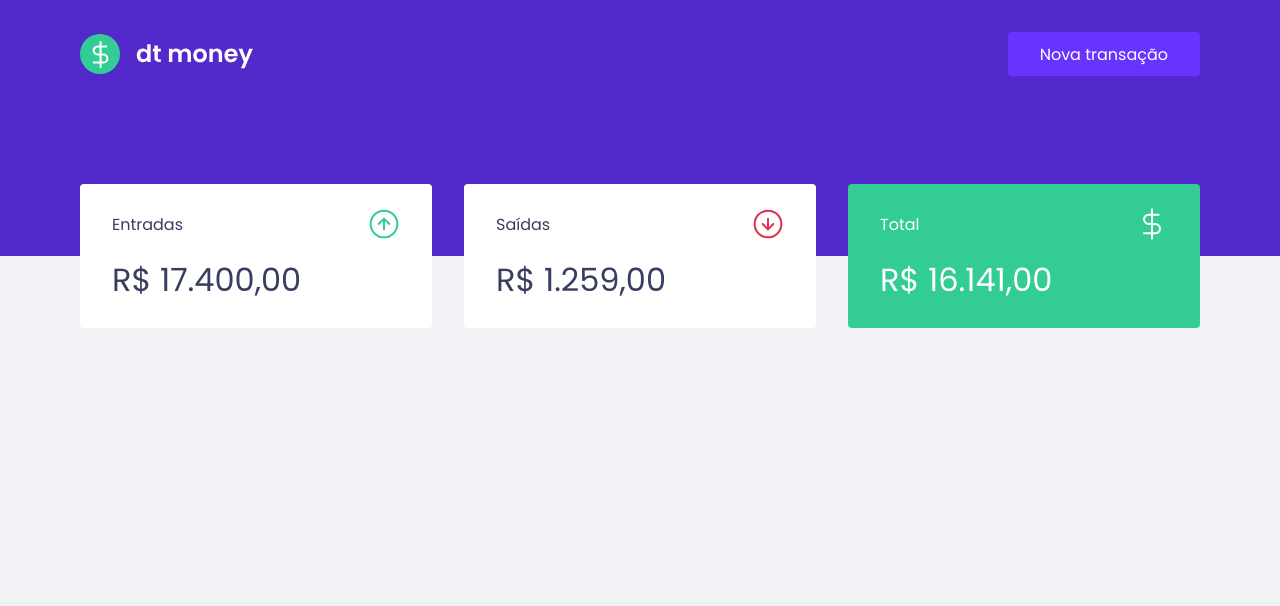
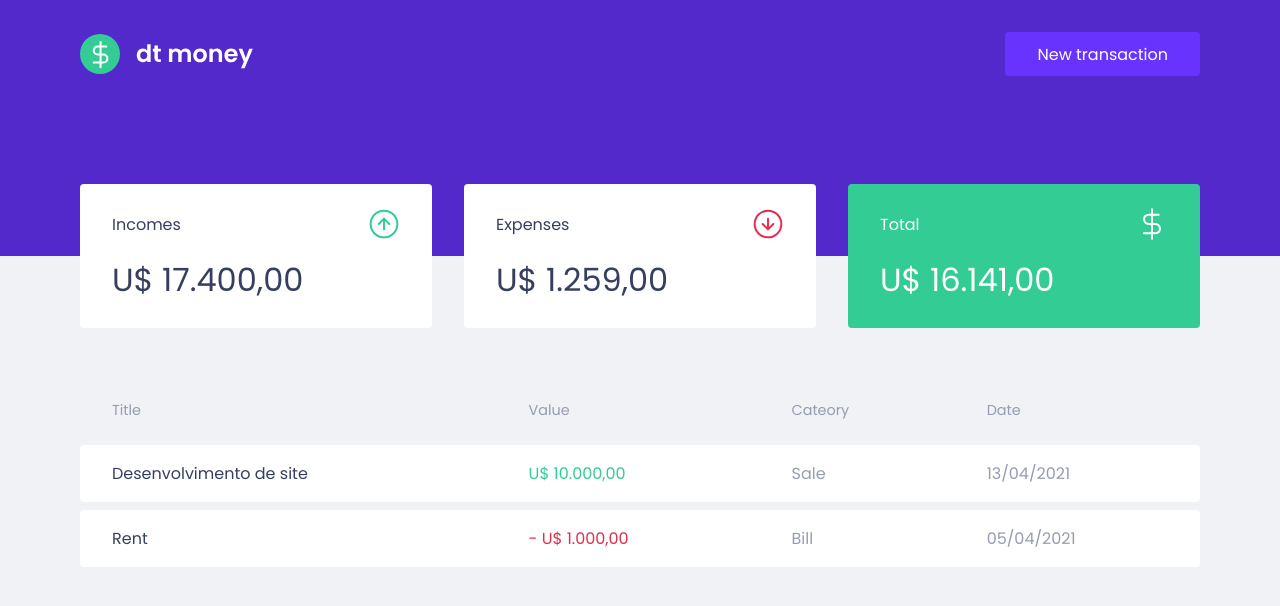
Before and after one commit to ericksilvadev/dt-money, a React (Vite) app: page / in a window 1280 px wide. Shown: the top 606 px of the page. Built offline with nearby package versions, Linux system fonts and the light colour scheme.

Commit message:
create transactions table structure

```diff
--- a/src/components/Dashboard/index.tsx
+++ b/src/components/Dashboard/index.tsx
@@ -1,17 +1,26 @@
 import { Summary } from '../Summary';
+import { TransactionsTable } from '../TransactionsTable';
 
 import incomeIcon from '../../assets/income.svg';
 import outcomeIcon from '../../assets/outcome.svg';
 import totalIcon from '../../assets/total.svg';
-import { Container, Content } from './styles';
+import { Container, Content, SumaryContent } from './styles';
 
 export function Dashboard() {
   return (
     <Container>
       <Content>
-        <Summary title="Entradas" icon={incomeIcon} value="R$ 17.400,00" />
-        <Summary title="Saídas" icon={outcomeIcon} value="R$ 1.259,00" />
-        <Summary title="Total" icon={totalIcon} value="R$ 16.141,00" isTotal />
+        <SumaryContent>
+          <Summary title="Incomes" icon={incomeIcon} value="U$ 17.400,00" />
+          <Summary title="Expenses" icon={outcomeIcon} value="U$ 1.259,00" />
+          <Summary
+            title="Total"
+            icon={totalIcon}
+            value="U$ 16.141,00"
+            isTotal
+          />
+        </SumaryContent>
+        <TransactionsTable />
       </Content>
     </Container>
   );
--- a/src/components/Dashboard/styles.ts
+++ b/src/components/Dashboard/styles.ts
@@ -6,9 +6,11 @@ export const Container = styled.main`
 `;
 
 export const Content = styled.div`
+  max-width: 1120px;
   margin: 0 auto;
-  max-width: 1120px;
+`;
 
+export const SumaryContent = styled.div`
   display: grid;
   grid-template-columns: 1fr 1fr 1fr;
   gap: 2rem;
--- a/src/components/Header/index.tsx
+++ b/src/components/Header/index.tsx
@@ -1,12 +1,12 @@
-import logo from "../../assets/logo.svg";
-import { Container, Content } from "./styles";
+import logo from '../../assets/logo.svg';
+import { Container, Content } from './styles';
 
 export function Header() {
   return (
     <Container>
       <Content>
         <img src={logo} alt="dt money" />
-        <button type="button">Nova transação</button>
+        <button type="button">New transaction</button>
       </Content>
     </Container>
   );
--- /dev/null
+++ b/src/components/TransactionsTable/index.tsx
@@ -0,0 +1,30 @@
+import { Container } from './styles';
+
+export const TransactionsTable = () => {
+  return (
+    <Container>
+      <table>
+        <thead>
+          <th>Title</th>
+          <th>Value</th>
+          <th>Cateory</th>
+          <th>Date</th>
+        </thead>
+        <tbody>
+          <tr>
+            <td>Desenvolvimento de site</td>
+            <td className="deposit">U$ 10.000,00</td>
+            <td>Sale</td>
+            <td>13/04/2021</td>
+          </tr>
+          <tr>
+            <td>Rent</td>
+            <td className="withdraw">- U$ 1.000,00</td>
+            <td>Bill</td>
+            <td>05/04/2021</td>
+          </tr>
+        </tbody>
+      </table>
+    </Container>
+  );
+};
--- /dev/null
+++ b/src/components/TransactionsTable/styles.ts
@@ -0,0 +1,39 @@
+import styled from 'styled-components';
+
+export const Container = styled.div`
+  margin-top: 3rem;
+  table {
+    width: 100%;
+    color: var(--text);
+    border-spacing: 0 0.5rem;
+
+    th {
+      font-weight: 400;
+      font-size: 0.9rem;
+      padding: 1rem 2rem;
+      text-align: left;
+    }
+
+    td {
+      background: var(--box);
+      padding: 1rem 2rem;
+
+      &:first-child {
+        color: var(--title);
+        border-radius: 0.25rem 0 0 0.25rem;
+      }
+
+      &:last-child {
+        border-radius: 0 0.25rem 0.25rem 0;
+      }
+
+      &.withdraw {
+        color: var(--red);
+      }
+
+      &.deposit {
+        color: var(--secondary);
+      }
+    }
+  }
+`;
```
